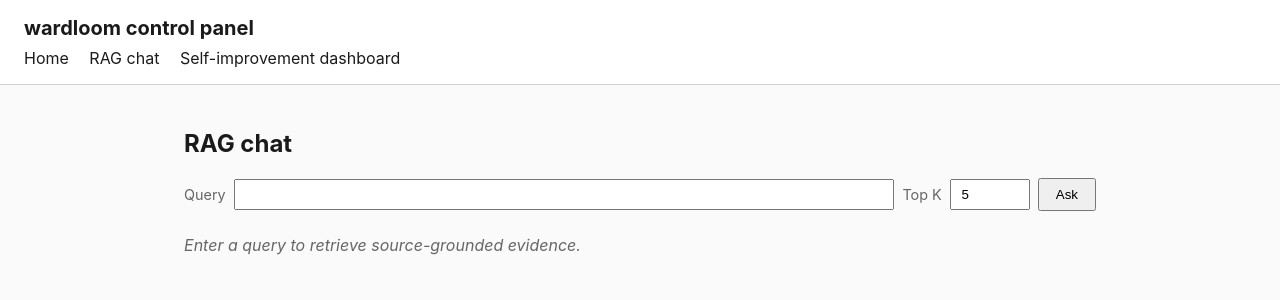
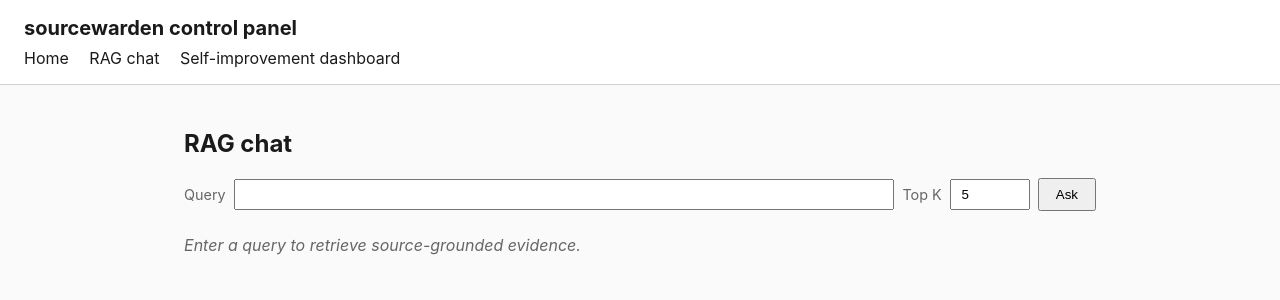
Before and after one commit to Chunduri-Aditya/sourcewarden, a FastAPI app: page /chat in a window 1280 px wide. Shown: the top 300 px of the page. Run offline with FastAPI, Linux system fonts and the light colour scheme.

Commit message:
Rename web app display strings: wardloom -> sourcewarden

```diff
--- a/web/main.py
+++ b/web/main.py
@@ -10,7 +10,7 @@ from web.services.dashboard_files import eval_tuning_files, manifest_summary, se
 from web.services.rag import get_planning_context
 from web.services.self_improvement_status import status_for_all_runs
 
-app = FastAPI(title="wardloom control panel")
+app = FastAPI(title="sourcewarden control panel")
 
 TEMPLATES_DIR = REPO_ROOT / "web" / "templates"
 STATIC_DIR = REPO_ROOT / "web" / "static"
--- a/web/templates/base.html
+++ b/web/templates/base.html
@@ -3,12 +3,12 @@
 <head>
     <meta charset="utf-8">
     <meta name="viewport" content="width=device-width, initial-scale=1">
-    <title>{% block title %}wardloom control panel{% endblock %}</title>
+    <title>{% block title %}sourcewarden control panel{% endblock %}</title>
     <link rel="stylesheet" href="/static/style.css">
 </head>
 <body>
     <header>
-        <h1><a href="/">wardloom control panel</a></h1>
+        <h1><a href="/">sourcewarden control panel</a></h1>
         <nav>
             <a href="/">Home</a>
             <a href="/chat">RAG chat</a>
--- a/web/templates/chat.html
+++ b/web/templates/chat.html
@@ -1,6 +1,6 @@
 {% extends "base.html" %}
 
-{% block title %}RAG chat - wardloom{% endblock %}
+{% block title %}RAG chat - sourcewarden{% endblock %}
 
 {% block content %}
 <h2>RAG chat</h2>
--- a/web/templates/dashboard.html
+++ b/web/templates/dashboard.html
@@ -1,6 +1,6 @@
 {% extends "base.html" %}
 
-{% block title %}Dashboard - wardloom{% endblock %}
+{% block title %}Dashboard - sourcewarden{% endblock %}
 
 {% block content %}
 <h2>Self-improvement dashboard</h2>
```
Also changed, not shown: web/tests/test_main.py (+1 -1 lines).
